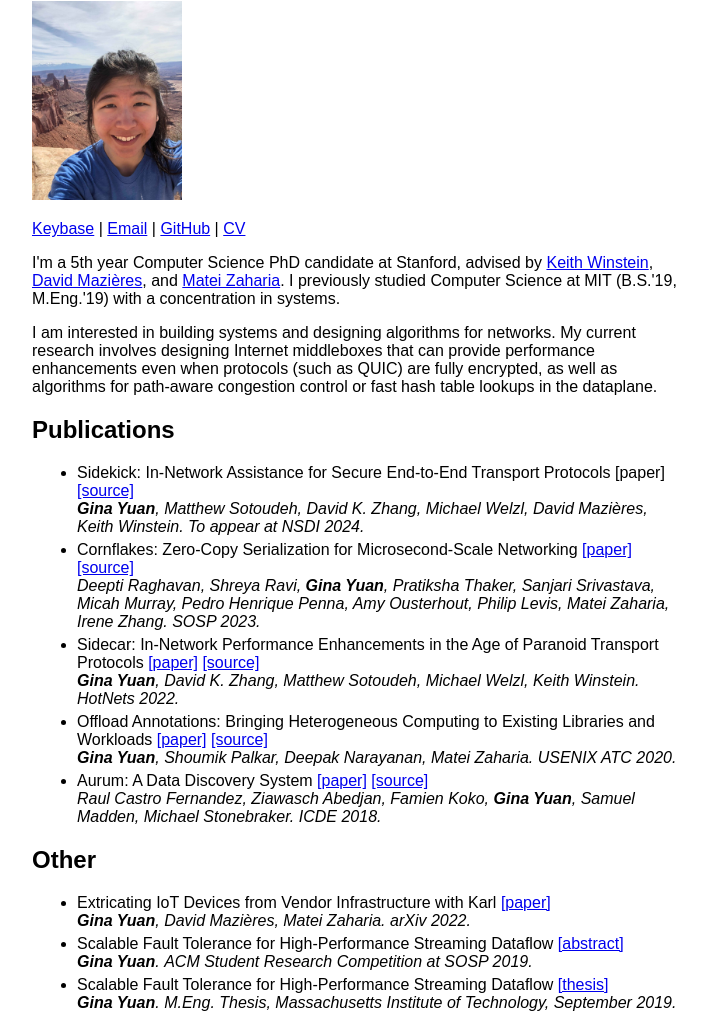
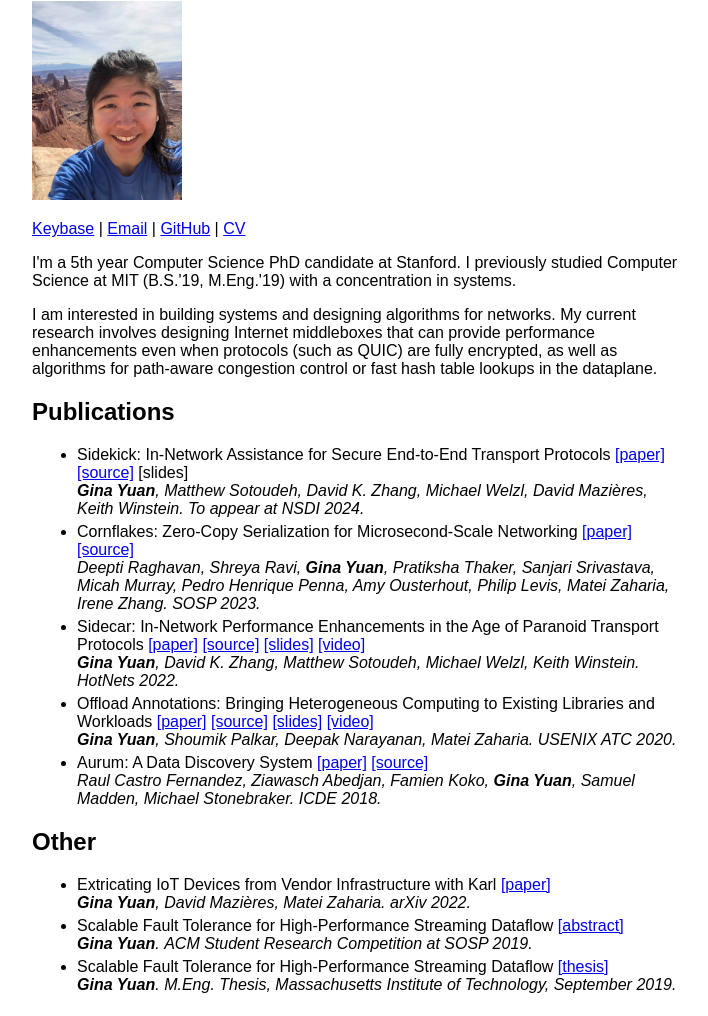
Before and after one commit to ygina/ygina.github.io, a plain HTML site: page index.html in a window 1280 px wide. Shown: the part 79-1095 px from the top of the page, without its empty margins (16-724 px from the left). Drawn offline with Linux system fonts and the light colour scheme.

Commit message:
update papers and slides

```diff
--- a/index.html
+++ b/index.html
@@ -18,10 +18,11 @@
       <a href="static/cv_yuan.pdf">CV</a>
     </p>
     <p>
-      I'm a 5th year Computer Science PhD candidate at Stanford, advised by
+      I'm a 5th year Computer Science PhD candidate at Stanford.
+      <!-- advised by
       <a href="https://cs.stanford.edu/~keithw/">Keith Winstein</a>,
       <a href="https://www.scs.stanford.edu/~dm/">David Mazières</a>, and
-      <a href="https://people.eecs.berkeley.edu/~matei/">Matei Zaharia</a>.
+      <a href="https://people.eecs.berkeley.edu/~matei/">Matei Zaharia</a>. -->
       I previously studied Computer Science at MIT (B.S.'19, M.Eng.'19) with a
       concentration in systems.
     </p>
@@ -37,8 +38,9 @@
       <ul>
         <li>
           Sidekick: In-Network Assistance for Secure End-to-End Transport Protocols
-          [paper]
+          <a href="papers/nsdi24-sidekick.pdf">[paper]</a>
           <a href="https://github.com/ygina/sidekick">[source]</a>
+          [slides]
           <br>
           <i><b>Gina Yuan</b>, Matthew Sotoudeh, David K. Zhang, Michael Welzl, David Mazières, Keith Winstein.</i>
           <i>To appear at NSDI 2024.</i>
@@ -55,6 +57,8 @@
           Sidecar: In-Network Performance Enhancements in the Age of Paranoid Transport Protocols
           <a href="https://conferences.sigcomm.org/hotnets/2022/papers/hotnets22_yuan.pdf">[paper]</a>
           <a href="https://github.com/ygina/quack">[source]</a>
+          <a href="slides/hotnets22-sidecar.pdf">[slides]</a>
+          <a href="https://youtu.be/Mcpbtn-1HBU?si=cPpPsl2egYxKUfij&t=1425">[video]</a>
           <br>
           <i><b>Gina Yuan</b>, David K. Zhang, Matthew Sotoudeh, Michael Welzl, Keith Winstein.</i>
           <i>HotNets 2022.</i>
@@ -63,6 +67,8 @@
           Offload Annotations: Bringing Heterogeneous Computing to Existing Libraries and Workloads
           <a href="https://www.usenix.org/conference/atc20/presentation/yuan">[paper]</a>
           <a href="https://github.com/stanford-futuredata/offload-annotations">[source]</a>
+          <a href="slides/atc20-oas.pdf">[slides]</a>
+          <a href="https://www.youtube.com/watch?v=z_aJYaQlZd4">[video]</a>
           <br>
           <i><b>Gina Yuan</b>, Shoumik Palkar, Deepak Narayanan, Matei Zaharia.</i>
           <i>USENIX ATC 2020.</i>
```
Also changed, not shown: 3 other files.
